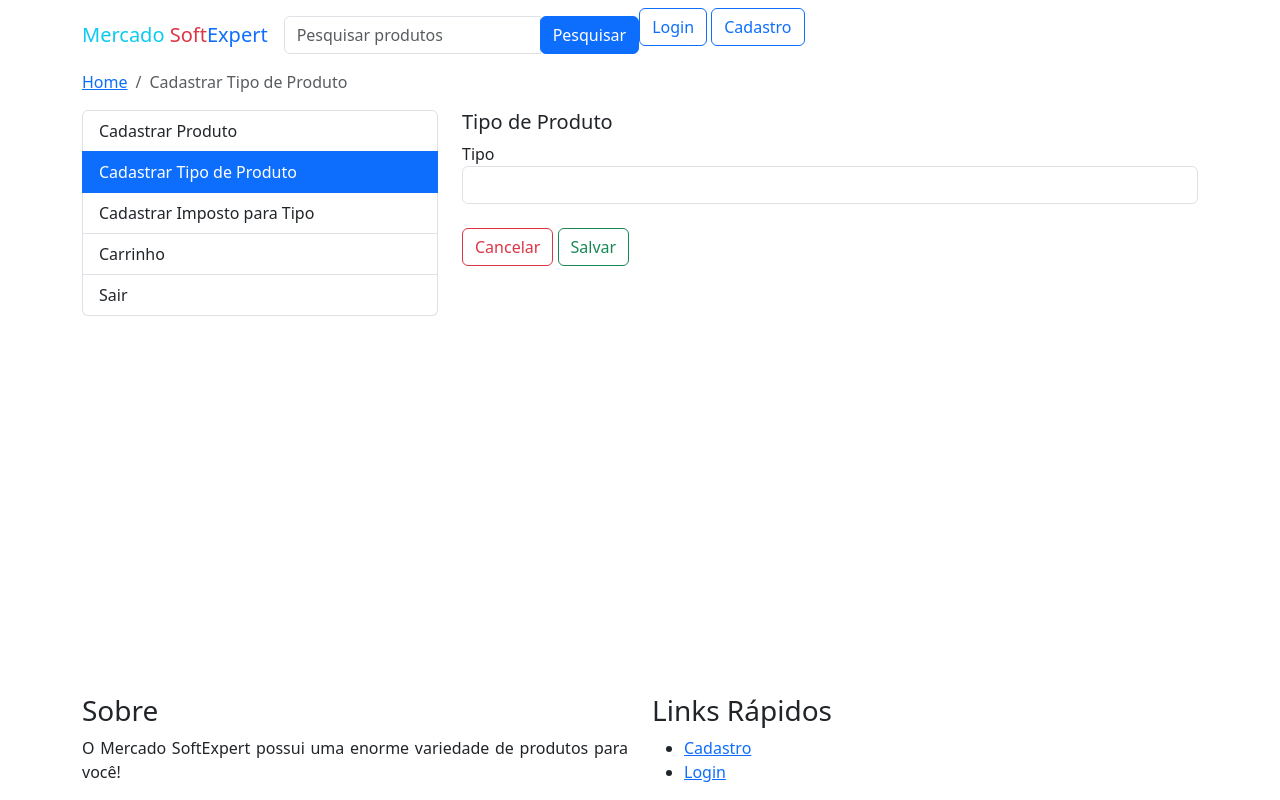
After one commit to jgnogueira/teste-mercado-se, a PHP site: page /cadastrar-tipo-produto in a window 1280 px wide. The commit adds this page. Run offline with PHP 8.4, Linux system fonts and the light colour scheme; some libraries are stand-ins or nearby versions.

Commit message:
Ajustes para cadastrar tipo de produto

```diff
--- a/view/_menu_superior.php
+++ b/view/_menu_superior.php
@@ -26,11 +26,11 @@
                             </a>
                             <div class="dropdown-menu dropdown-menu-right dropdown-list-design">
                                 <?php if (isset($_SESSION['usuario_administrador']) && $_SESSION['usuario_administrador']) { ?>
-                                    <a class="dropdown-item" href="/minha-conta"><i class="icofont icofont-edit"></i> Cadastrar Produto</a>
-                                    <a class="dropdown-item" href="/meu-endereco"><i class="icofont icofont-bar-code"></i> Cadastrar Tipo de Produto</a>
-                                    <a class="dropdown-item" href="/lista-de-desejos"><i class="icofont icofont-bars"></i> Cadastrar Imposto para Tipo de Produto</a>
+                                    <a class="dropdown-item" href="/cadastrar-produto"><i class="icofont icofont-edit"></i> Cadastrar Produto</a>
+                                    <a class="dropdown-item" href="/cadastrar-tipo-produto"><i class="icofont icofont-bar-code"></i> Cadastrar Tipo de Produto</a>
+                                    <a class="dropdown-item" href="/cadastrar-imposto-tipo-produto"><i class="icofont icofont-bars"></i> Cadastrar Imposto para Tipo de Produto</a>
                                 <?php } ?>
-                                <a class="dropdown-item" href="/negociacoes-finalizadas"><i class="icofont icofont-shopping-cart"></i> Carrinho</a>
+                                <a class="dropdown-item" href="/carrinho"><i class="icofont icofont-shopping-cart"></i> Carrinho</a>
                                 <div class="dropdown-divider"></div>
                                 <a class="dropdown-item" href="/logout"><i class="icofont icofont-logout"></i> Sair</a>
                             </div>
--- a/view/_menu_usuario.php
+++ b/view/_menu_usuario.php
@@ -1,20 +1,10 @@
 <div class="col-lg-4 col-md-4 col-sm-5">
-    <input type="hidden" id="quantidade-negociacoes-abertas" value="<?= $quantidadeDeNegociacoesAbertas ?>">
     <div class="user-account-sidebar">
         <nav class="list-group">
-            <a class="list-group-item" id="menu-minha-conta" href="/minha-conta"><i class="icofont icofont-ui-user fa-fw"></i>Minha Conta</a>
-            <a class="list-group-item" id="menu-meu-endereco" href="/meu-endereco"><i class="icofont icofont-location-pin fa-fw"></i>Meu Endereço</a>
-            <a class="list-group-item justify-content-between" id="menu-lista-de-desejos" href="/lista-de-desejos"><span><i class="icofont icofont-heart-alt fa-fw"></i> Lista de Desejos</span> <span class="badge badge-danger"><?= $quantidadeDeProdutosListaDeDesejos > 1 ? $quantidadeDeProdutosListaDeDesejos . ' Produtos' : $quantidadeDeProdutosListaDeDesejos . ' Produto' ?></span></a>
-            <a class="list-group-item justify-content-between" id="menu-negociacoes-finalizadas" href="/negociacoes-finalizadas"><span><i class="fa fa-check-square-o fa-fw"></i> Negociações Finalizadas</span> <span class="badge badge-warning"><?= $quantidadeDeNegociacoesFinalizadas > 1 ? $quantidadeDeNegociacoesFinalizadas . ' Produtos' : $quantidadeDeNegociacoesFinalizadas . ' Produto' ?></span></a>
-            <a class="list-group-item justify-content-between" id="menu-negociacoes-abertas" href="/negociacoes-abertas"><span><i class="fa fa-handshake-o fa-fw"></i> Negociações Abertas<span class="badge badge-dark" id="texto-quantidade-negociacoes-abertas"><?= $quantidadeDeNegociacoesAbertas > 1 ? $quantidadeDeNegociacoesAbertas . ' Produtos' : $quantidadeDeNegociacoesAbertas . ' Produto' ?></span></span></a>
-            <?php if (isset($chat)) { ?>
-                <a class="list-group-item" id="menu-chat" href="/chat"><span><i class="icofont icofont-chat fa-fw"></i> Chat</span></a>
-            <?php } ?>
-            <a class="list-group-item justify-content-between" id="menu-meus-produtos" href="/meus-produtos"><span><i class="icofont icofont-game fa-fw"></i>Meus Produtos</span> <span class="badge badge-success"><?= $quantidadeDeProdutosCadastrados > 1 ? $quantidadeDeProdutosCadastrados . ' Produtos' : $quantidadeDeProdutosCadastrados . ' Produto' ?></span></a>
-            <?php if (isset($editarProduto)) { ?>
-                <a class="list-group-item" id="menu-editar-produto" href="/editar-produto?id=<?= $produto['id'] ?>"><span><i class="icofont icofont-edit fa-fw"></i> Editar Produto</span></a>
-            <?php } ?>
-            <a class="list-group-item" id="menu-novo-produto" href="/novo-produto"><span><i class="icofont icofont-ui-add fa-fw"></i> Novo Produto</span></a>
+            <a class="list-group-item" id="cadastrar-produto" href="/cadastrar-produto"><i class="icofont icofont-edit fa-fw"></i>Cadastrar Produto</a>
+            <a class="list-group-item" id="cadastrar-tipo-produto" href="/cadastrar-tipo-produto"><i class="icofont icofont-bar-code fa-fw"></i>Cadastrar Tipo de Produto</a>
+            <a class="list-group-item" id="cadastrar-imposto-tipo-produto" href="/cadastrar-imposto-tipo-produto"><i class="icofont icofont-bars fa-fw"></i>Cadastrar Imposto para Tipo</a>
+            <a class="list-group-item" id="carrinho" href="/carrinho"><i class="icofont icofont-shopping-cart fa-fw"></i>Carrinho</a>
             <a class="list-group-item" href="/logout"><i class="icofont icofont-logout fa-fw"></i> Sair</a>
         </nav>
     </div>
--- a/view/novo-produto.php
+++ b/view/cadastrar-imposto-tipo-produto.php
@@ -3,7 +3,7 @@
 
 <head>
     <?php require_once '_head.php' ?>
-    <title>Mercado SoftExpert - Novo Produto</title>
+    <title>Mercado SoftExpert - Cadastrar Imposto para Tipo de Produto</title>
 </head>
 
 <body>
--- /dev/null
+++ b/view/cadastrar-tipo-produto.php
@@ -0,0 +1,87 @@
+<!DOCTYPE html>
+<html lang="pt-br">
+
+<head>
+    <?php require_once '_head.php' ?>
+    <title>Mercado SoftExpert - Cadastrar Tipo de Produto</title>
+    <style>
+        html {
+            height: 100%;
+            min-height: 100%;
+        }
+
+        body {
+            display: flex;
+            flex-direction: column;
+            min-height: 100%;
+        }
+
+        footer {
+            margin-top: auto;
+        }
+    </style>
+</head>
+
+<body>
+    <?php require_once '_menu_superior.php' ?>
+    <div class="osahan-breadcrumb">
+        <div class="container">
+            <div class="row">
+                <div class="col-lg-12 col-md-12">
+                    <ol class="breadcrumb">
+                        <li class="breadcrumb-item"><a href="/lista-de-produtos"><i class="icofont icofont-ui-home"></i> Home</a></li>
+                        <li class="breadcrumb-item active">Cadastrar Tipo de Produto</li>
+                    </ol>
+                </div>
+            </div>
+        </div>
+    </div>
+    <section class="shopping_cart_page">
+        <div class="container">
+            <div class="row">
+                <?php require_once '_menu_usuario.php' ?>
+                <div class="col-lg-8 col-md-8 col-sm-7">
+                    <div class="widget">
+                        <div class="section-header">
+                            <h5 class="heading-design-h5">
+                                Tipo de Produto
+                            </h5>
+                        </div>
+                        <form>
+                            <div class="row">
+                                <div class="col-sm-12">
+                                    <fieldset class="form-group position-relative">
+                                        <label for="nome">Tipo</label>
+                                        <input type="text" class="form-control" id="nome" name="nome" title="Preencha este campo" value="">
+                                        <span style="position: absolute; right: 10px; top: 38px;" class="icofont" id="icone-feedback-nome"></span>
+                                        <div class="invalid-feedback" id="feedback-nome" style="font-size: 12px;">
+
+                                        </div>
+                                    </fieldset>
+                                </div>
+                            </div>
+                            <div class="row mt-4">
+                                <div class="col-sm-12 text-right">
+                                    <button type="button" class="btn btn-outline-danger  btn-md" id="btn-cancelar" style="cursor: pointer;"><i class="icofont icofont-ui-close"></i> Cancelar </button>
+                                    <button type="button" class="btn btn-outline-success btn-md" id="btn-salvar" style="cursor: pointer;"><i class="icofont icofont-save"></i> Salvar </button>
+                                </div>
+                            </div>
+                        </form>
+                    </div>
+                </div>
+            </div>
+        </div>
+    </section>
+    <footer>
+        <?php require_once '_footer.php' ?>
+    </footer>
+    <?php require_once '_scripts.php' ?>
+    <script src="assets/js/cadastrar-tipo-produto.js"></script>
+    <script>
+        $(document).ready(function() {
+            $('#cadastrar-tipo-produto').addClass('active');
+        });
+    </script>
+</body>
+
+</html>
```
Also changed, not shown: routes/rotas.php (+9 -7 lines), src/Controller/CadastrarTipoProdutoController.php (added, +26 -0 lines), src/DAO/TipoProdutoDAO.php (added, +14 -0 lines), src/Model/TipoProduto.php (added, +18 -0 lines), view/cadastrar-produto.php (added, +159 -0 lines), view/login.php (+16 -0 lines), public/assets/js/cadastrar-tipo-produto.js (added), public/assets/js/novo-produto.js (deleted).
